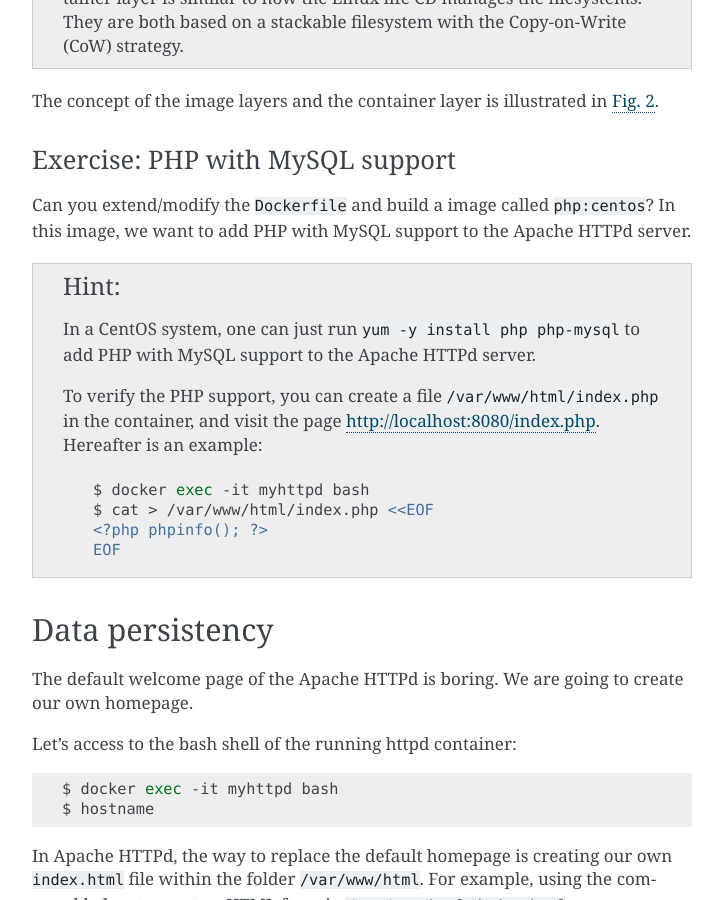
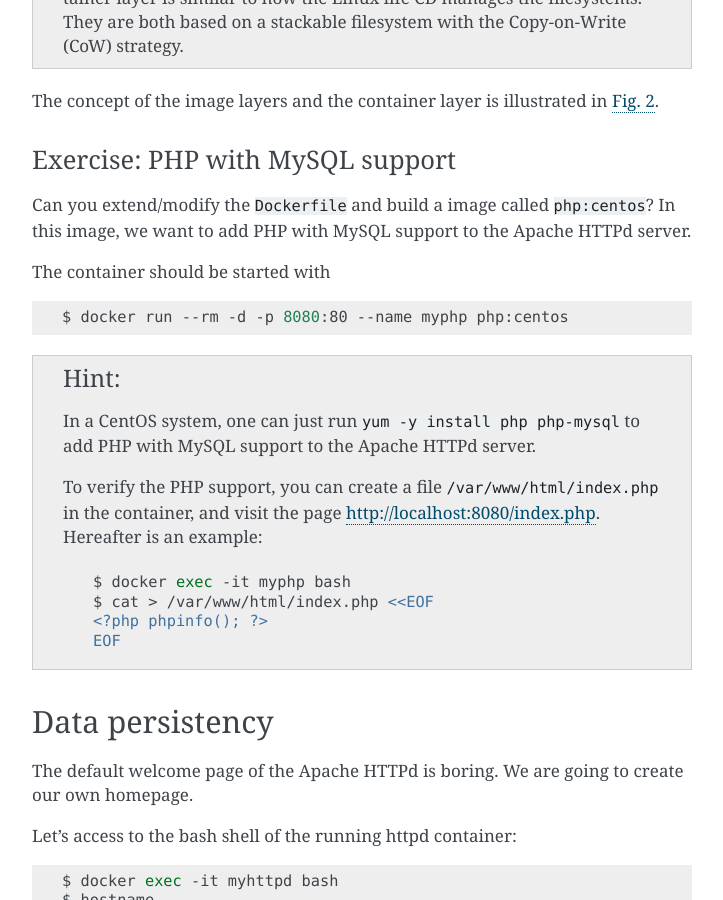
Before and after one commit to Donders-Institute/docker-swarm-setup, a Sphinx documentation site: the page built from doc/tutorial/basic.rst, in a window 1280 px wide and 900 px high, scrolled down 4698 px. Shown: the whole window, without its empty margins (388-1111 px from the left). Built offline with Sphinx 7.4.7, drawn with Linux system fonts in a browser that asks for light colours.

Commit message:
Update basic.rst

```diff
--- a/doc/tutorial/basic.rst
+++ b/doc/tutorial/basic.rst
@@ -157,6 +157,12 @@ Exercise: PHP with MySQL support
 
 Can you extend/modify the ``Dockerfile`` and build a image called ``php:centos``?  In this image, we want to add PHP with MySQL support to the Apache HTTPd server.
 
+The container should be started with
+
+.. code-block:: bash
+
+    $ docker run --rm -d -p 8080:80 --name myphp php:centos
+
 .. hint::
     In a CentOS system, one can just run ``yum -y install php php-mysql`` to add PHP with MySQL support to the Apache HTTPd server.
 
@@ -164,7 +170,7 @@ Can you extend/modify the ``Dockerfile`` and build a image called ``php:centos``
 
     .. code-block:: bash
 
-        $ docker exec -it myhttpd bash
+        $ docker exec -it myphp bash
         $ cat > /var/www/html/index.php <<EOF
         <?php phpinfo(); ?>
         EOF
```
